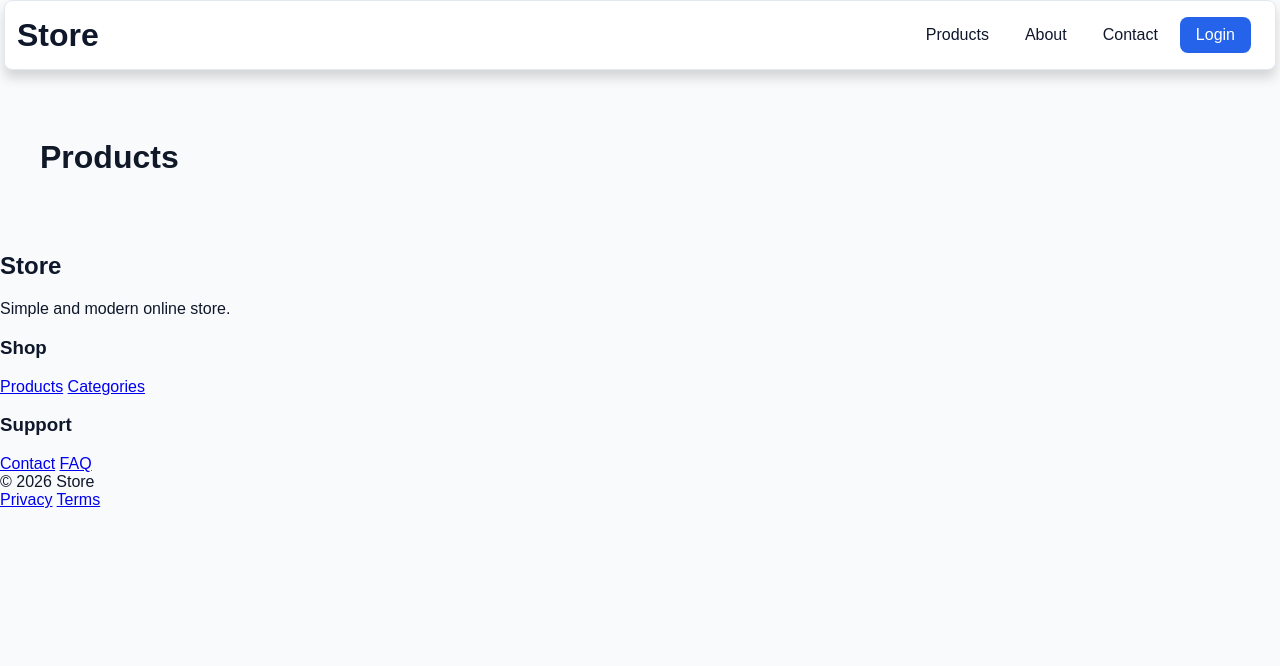
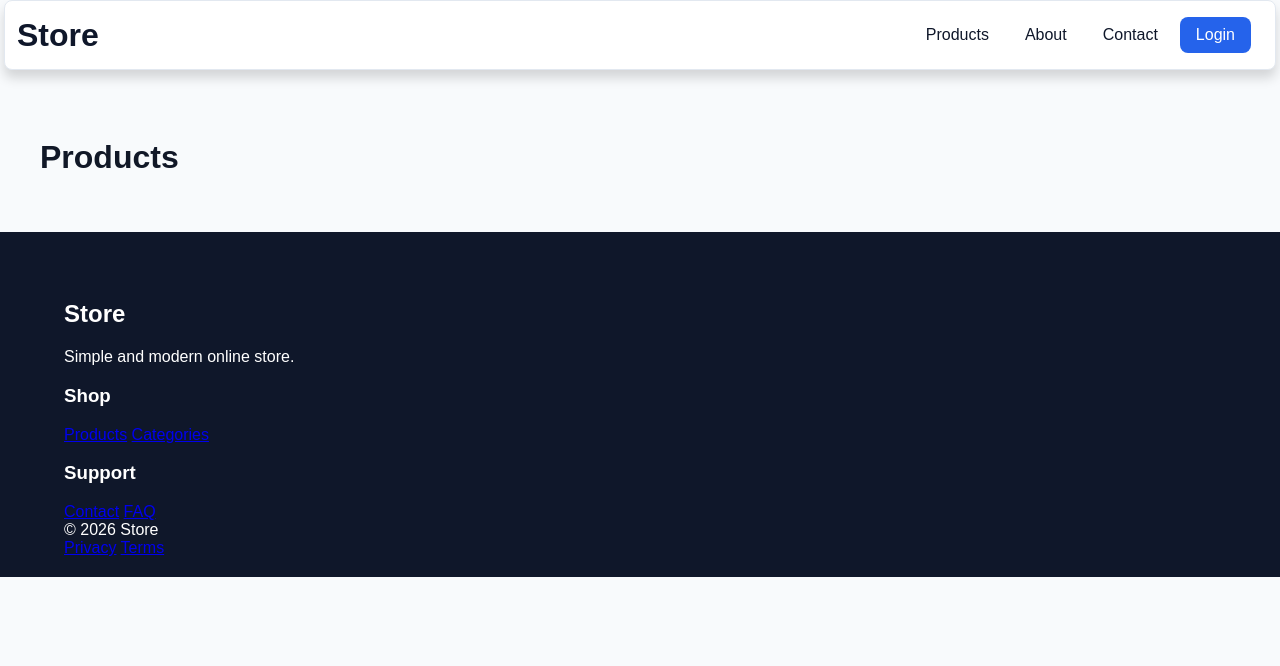
Before and after one commit to veltorex/django-ecommerce, a Django app: page /products/ in a window 1280 px wide. Shown: the top 666 px of the page. Run offline with Django 5.2, Linux system fonts and the light colour scheme; data that the repository does not hold is empty.

Commit message:
style footer

```diff
--- a/static/css/base.css
+++ b/static/css/base.css
@@ -6,6 +6,7 @@
     --color-muted: #64748b;
     --color-border: #e2e8f0;
     --color-hover: #bbbbbb;
+    --color-footer: #0f172a;
 }
 
 * {
--- /dev/null
+++ b/static/css/components/footer.css
@@ -0,0 +1,6 @@
+.footer {
+    padding: 48px 5% 20px;
+
+    background: var(--color-footer);
+    color: var(--color-surface);
+}
--- a/templates/base.html
+++ b/templates/base.html
@@ -7,6 +7,7 @@
     <title>{% block title %}Django E-commerce{% endblock title %}</title>
     <link rel="stylesheet" href="{% static 'css/base.css' %}">
     <link rel="stylesheet" href="{% static 'css/components/navbar.css' %}">
+    <link rel="stylesheet" href="{% static 'css/components/footer.css' %}">
     {% block extra_css %}{% endblock extra_css %}
 </head>
 <body>
```
